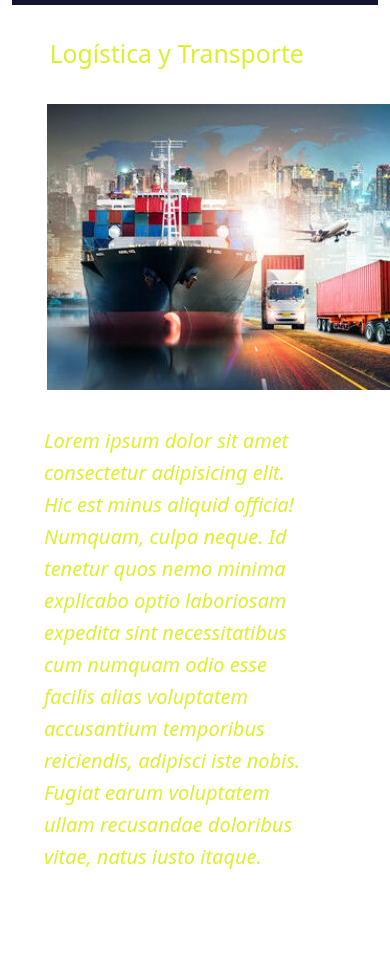
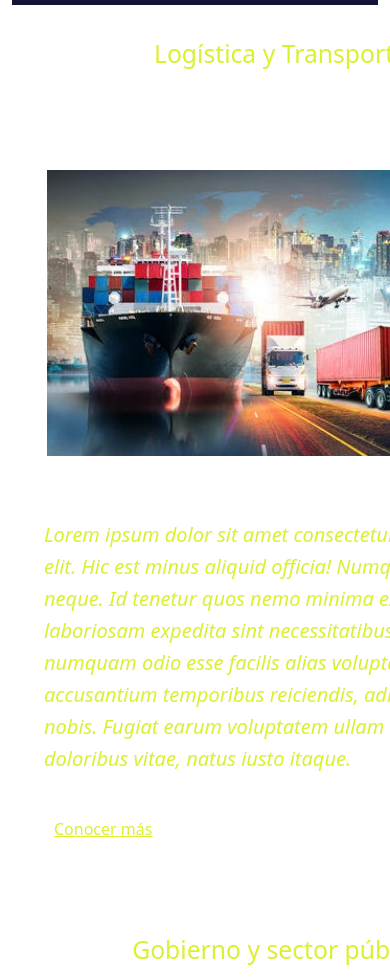
Before and after one commit to JuanPabloKirchen/Proyfinal_itmotion, a website: page pages/soluciones.html in a window 390 px wide. Shown: the part 85-1063 px from the top of the page. Drawn offline with nearby package versions, Linux system fonts and the light colour scheme.

Commit message:
grid y media query soluciones

```diff
--- a/pages/soluciones.html
+++ b/pages/soluciones.html
@@ -50,7 +50,7 @@
     </header>
     <main class="solucionesMain">
         <!--Detalle de soluciones-->
-        <section>
+        <section class="solucionesGrilla">
             <h2>
                 Logística y Transporte
             </h2>
@@ -60,7 +60,7 @@
             </p>
             <a class="conocer" href="./contacto.html">Conocer más</a>
         </section>
-        <section>
+        <section class="solucionesGrilla">
             <h2>
                 Gobierno y sector público
             </h2>
@@ -70,7 +70,7 @@
             </p>
             <a class="conocer" href="./contacto.html">Conocer más</a>
         </section>
-        <section>
+        <section class="solucionesGrilla">
             <h2>
                 Misión crítica
             </h2>
--- a/scss/_soluciones.scss
+++ b/scss/_soluciones.scss
@@ -3,31 +3,56 @@
     display: flex;
     flex-direction: column;
     @include lookFeelPagina($color,90%);
+    .solucionesGrilla{
+        display: grid;
+          grid-template-columns: 1fr 1fr;
+          grid-template-rows: 0.5fr 1fr 0.3fr;
+          grid-template-areas:
+            "titulo titulo"
+            "imagen parrafo"
+            "conocer conocer"
+      }
     h2{
+        grid-area: titulo;
         text-align: center;
         margin: 2rem;
     }
+    .imagenSoluciones{
+        grid-area: imagen;
+        margin-left: 2rem;
+        display: inline-block;
+        border: solid white;
+      }
     p{
+        grid-area: parrafo;
          margin:2rem;
         font-size: 20px;
         line-height: 2rem;
         font-style: italic;
         display: inline-block;
     }
-    .imagenSoluciones{
-      margin-left: 2rem;
-      display: inline-block;
-      border: solid white;
-    }
     .conocer{
-      color: white;
+        grid-area: conocer;
+        color: $colorConocer;
         margin-left: 2rem;
         padding: 10px;
         text-decoration: underline;
         display: inline-block;
         &:hover{
-        color: yellow;
+            color: $colorConocerHover;
             font-style: italic;
         }
     }
+    @media screen and (max-width: 1024px){
+        .solucionesGrilla{
+            display: grid;
+              grid-template-columns: 1fr;
+              grid-template-rows: 0.5fr 1fr 1fr 0.3fr;
+              grid-template-areas:
+                "titulo"
+                "imagen"
+                "parrafo"
+                "conocer"
           }
+      }
+  }
--- a/scss/_variables.scss
+++ b/scss/_variables.scss
@@ -2,3 +2,5 @@ $colorTextoHeader: #dcef30;
 $fondoHeader: #131335;
 $color: #dcef30;
 $colorTextoFooter: #dcef30;
+$colorConocer: #dcef30;
+$colorConocerHover: #ee82ee;
```
Also changed, not shown: css/style.css, scss/style.css, 1 other file. Lines whose indentation alone changed are shown as unchanged.
